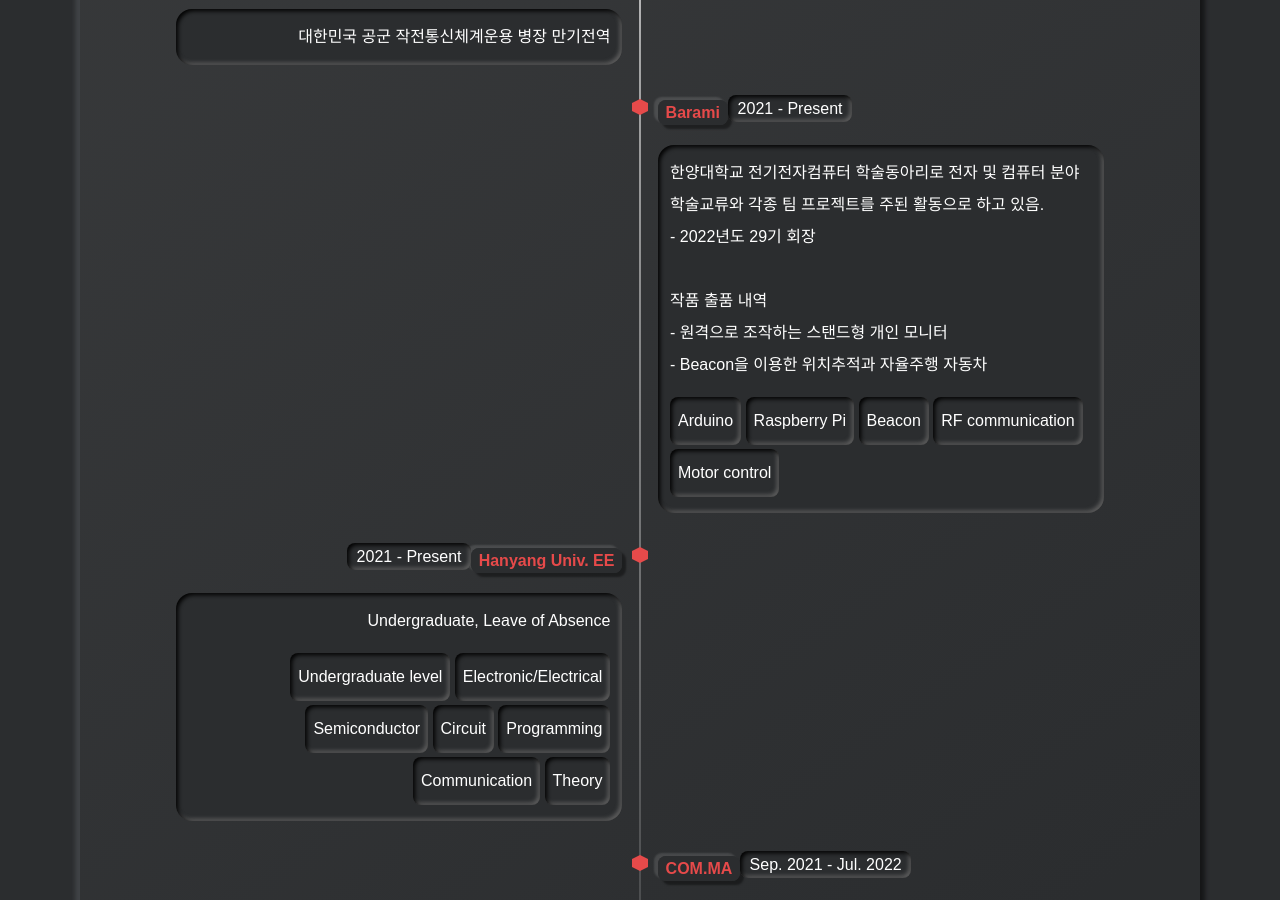
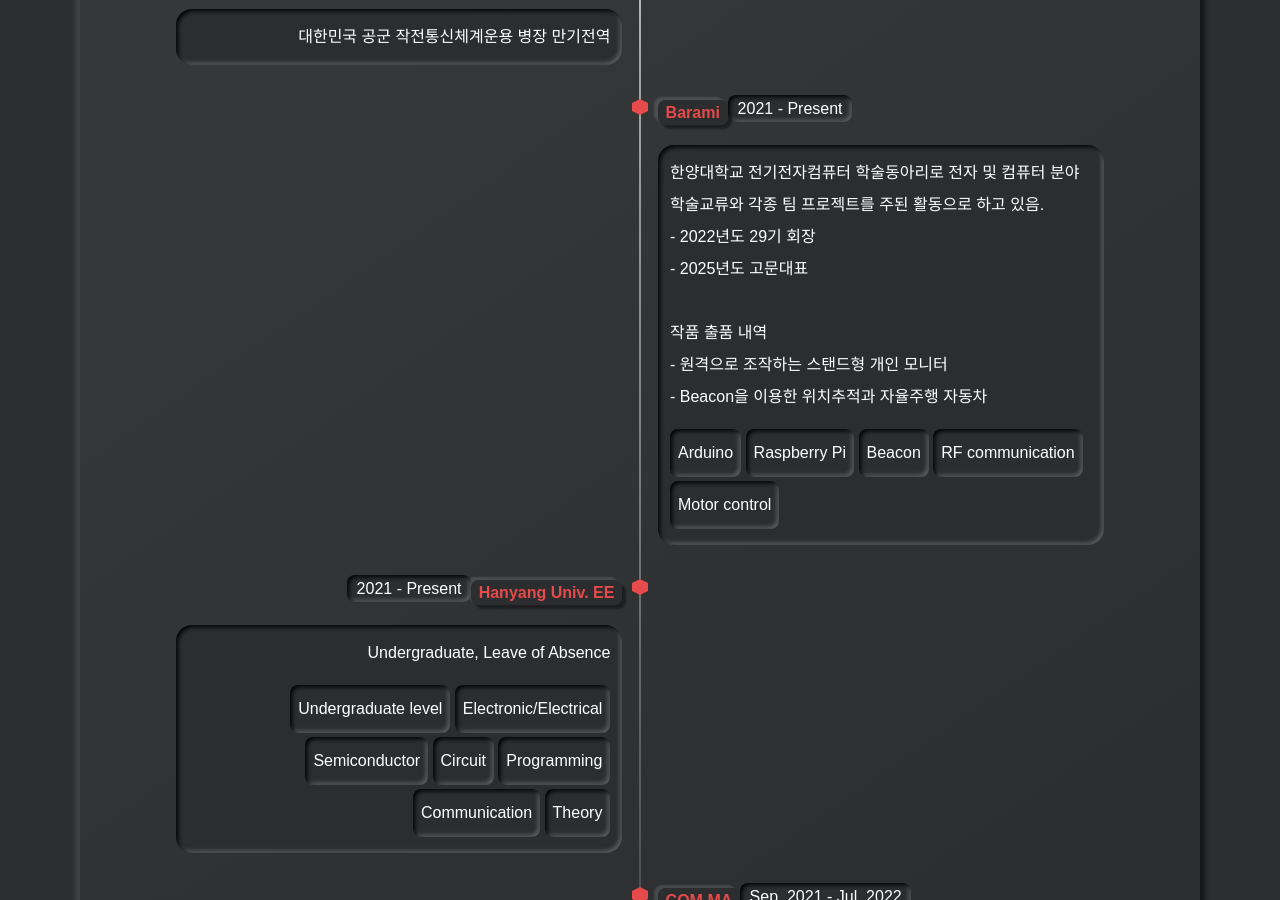
Before and after one commit to Aduryz/about, a Jekyll site: the page built from index.html, in a window 1280 px wide and 900 px high, scrolled down 1657 px. Built offline with Jekyll 4.4.1, drawn with Linux system fonts in a browser that asks for light colours; some web fonts are replaced.

Commit message:
Update timeline.yml

```diff
--- a/_data/timeline.yml
+++ b/_data/timeline.yml
@@ -26,7 +26,7 @@
 - title: Barami
   title-url: https://ibarami.com/
   date: 2021 - Present
-  subtitle: 한양대학교 전기전자컴퓨터 학술동아리로 전자 및 컴퓨터 분야 학술교류와 각종 팀 프로젝트를 주된 활동으로 하고 있음. <br> - 2022년도 29기 회장 <br> <br> 작품 출품 내역 <br> - 원격으로 조작하는 스탠드형 개인 모니터 <br> - Beacon을 이용한 위치추적과 자율주행 자동차
+  subtitle: 한양대학교 전기전자컴퓨터 학술동아리로 전자 및 컴퓨터 분야 학술교류와 각종 팀 프로젝트를 주된 활동으로 하고 있음. <br> - 2022년도 29기 회장 <br> - 2025년도 고문대표 <br> <br> 작품 출품 내역 <br> - 원격으로 조작하는 스탠드형 개인 모니터 <br> - Beacon을 이용한 위치추적과 자율주행 자동차
   tags:
     - tag: Arduino
     - tag: Raspberry Pi
```
